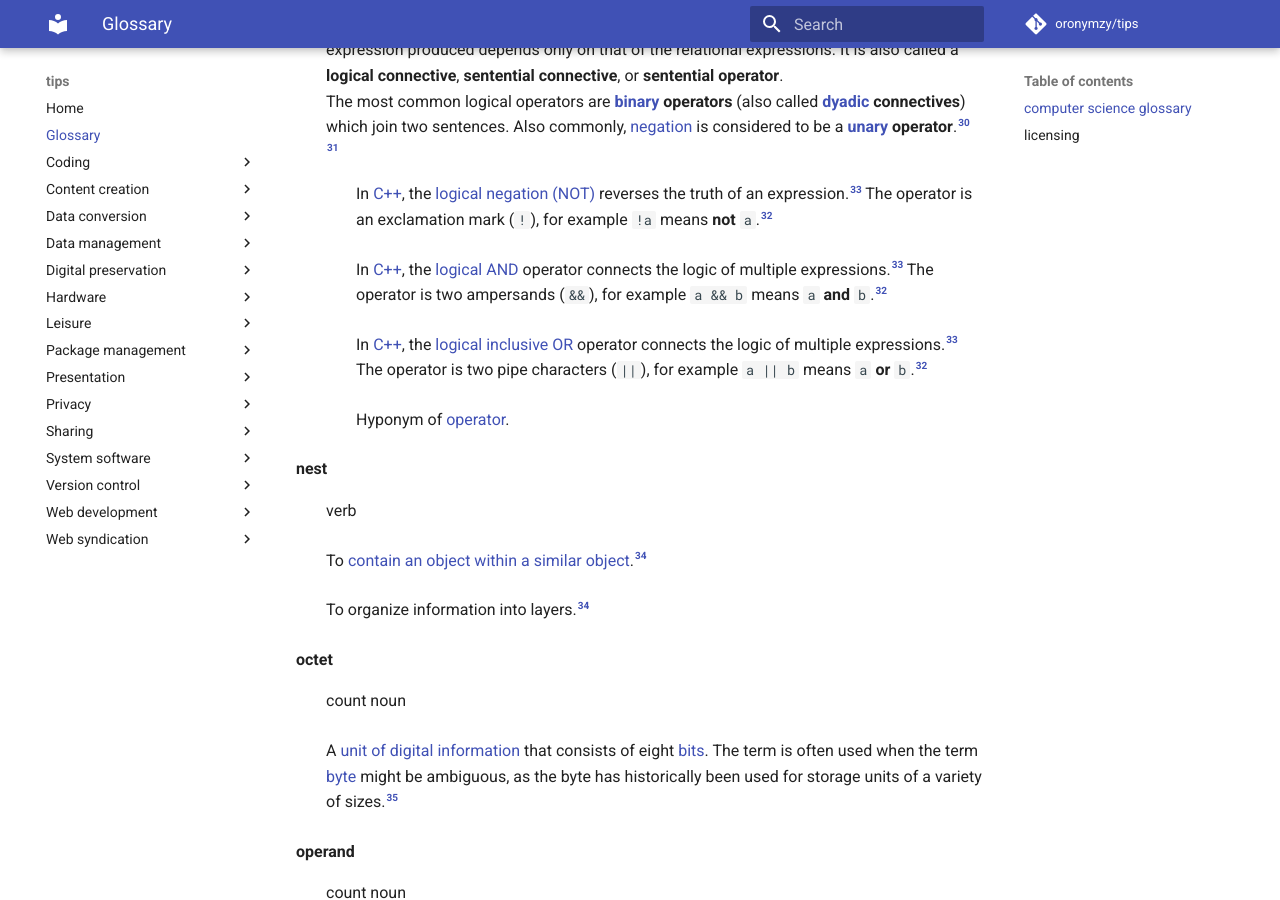
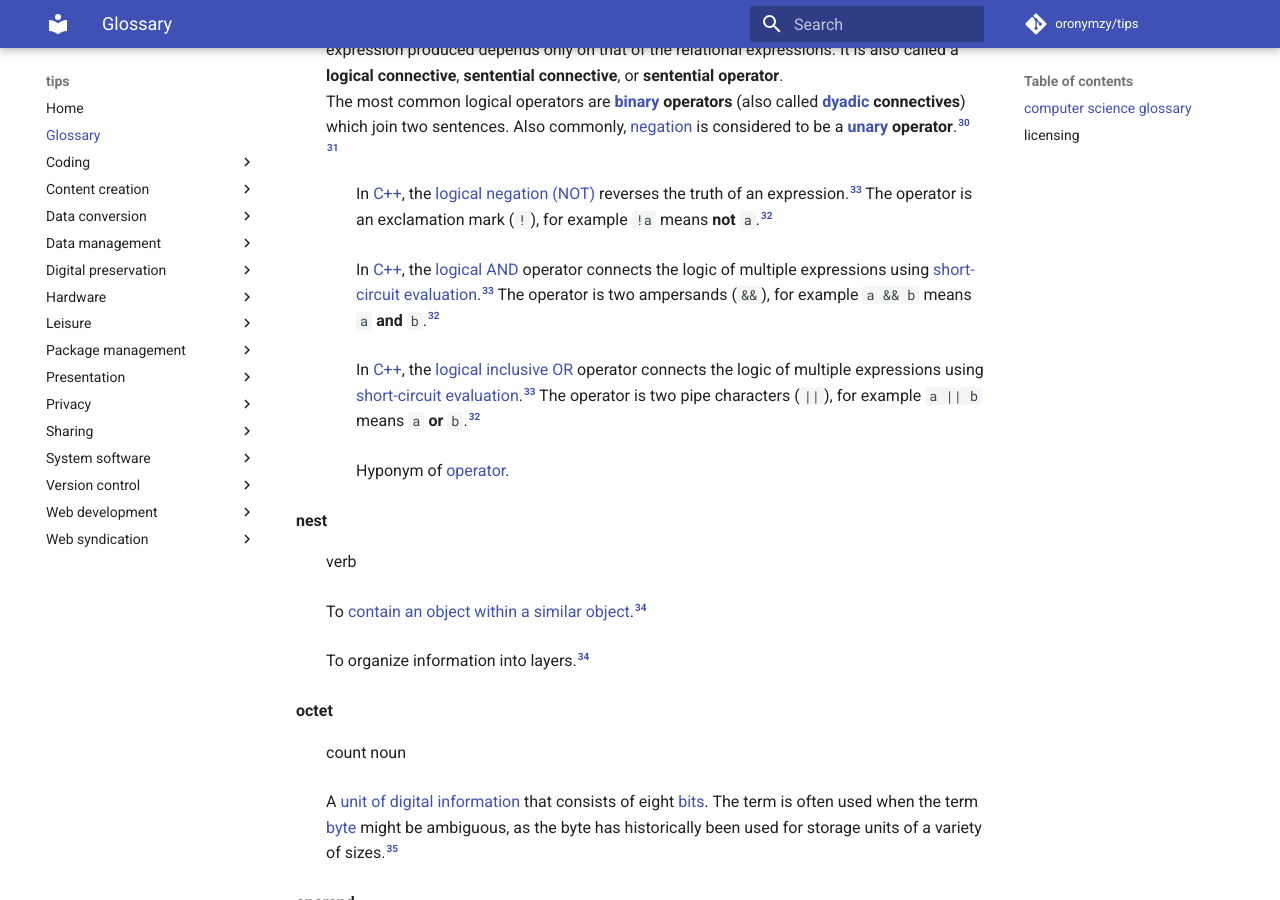
Before and after one commit to oronymzy/tips, an MkDocs documentation site: the page built from docs/glossry.md, in a window 1280 px wide and 900 px high, scrolled down 6643 px. Built offline with MkDocs 1.6.1 and Material for MkDocs 9.7.7, drawn with Linux system fonts in a browser that asks for light colours; comment, search, counter and statistics services are not loaded.

Commit message:
Clarify concept based on textbook information

```diff
--- a/docs/glossry.md
+++ b/docs/glossry.md
@@ -150,8 +150,8 @@ end if
 : An [operator](#operatordef) used to connect two or more [relational expressions](#relationalexpressiondef)[^logicaloperatordef-note4], such that the value of the expression produced depends only on that of the relational expressions. It is also called a **logical connective**, **sentential connective**, or **sentential operator**.
 The most common logical operators are **[binary](https://en.wikipedia.org/wiki/Binary_relation) operators** (also called **[dyadic](https://en.wikipedia.org/wiki/Dyadics) connectives**) which join two sentences. Also commonly, [negation](https://en.wikipedia.org/wiki/Negation) is considered to be a **[unary](https://en.wikipedia.org/wiki/Unary_function) operator**.[^logicaloperatordef-note1] [^logicaloperatordef-note2]
 : In [C++](https://en.wikipedia.org/wiki/C++), the [logical negation (NOT)](https://en.wikipedia.org/wiki/Negation) reverses the truth of an expression.[^logicaloperatordef-note4] The operator is an exclamation mark (`!`), for example `!a` means **not** `a`.[^logicaloperatordef-note3]
-: In [C++](https://en.wikipedia.org/wiki/C++), the [logical AND](https://en.wikipedia.org/wiki/Logical_conjunction) operator connects the logic of multiple expressions.[^logicaloperatordef-note4] The operator is two ampersands (`&&`), for example `a && b` means `a` **and** `b`.[^logicaloperatordef-note3]
-: In [C++](https://en.wikipedia.org/wiki/C++), the [logical inclusive OR](https://en.wiktionary.org/wiki/inclusive_or) operator connects the logic of multiple expressions.[^logicaloperatordef-note4] The operator is two pipe characters (`||`), for example `a || b` means `a` **or** `b`.[^logicaloperatordef-note3]
+: In [C++](https://en.wikipedia.org/wiki/C++), the [logical AND](https://en.wikipedia.org/wiki/Logical_conjunction) operator connects the logic of multiple expressions using [short-circuit evaluation](https://en.wikipedia.org/wiki/Short-circuit_evaluation).[^logicaloperatordef-note4] The operator is two ampersands (`&&`), for example `a && b` means `a` **and** `b`.[^logicaloperatordef-note3]
+: In [C++](https://en.wikipedia.org/wiki/C++), the [logical inclusive OR](https://en.wiktionary.org/wiki/inclusive_or) operator connects the logic of multiple expressions using [short-circuit evaluation](https://en.wikipedia.org/wiki/Short-circuit_evaluation).[^logicaloperatordef-note4] The operator is two pipe characters (`||`), for example `a || b` means `a` **or** `b`.[^logicaloperatordef-note3]
 : Hyponym of [operator](#operatordef).
 
 **nest** {: #nestdef }
```
